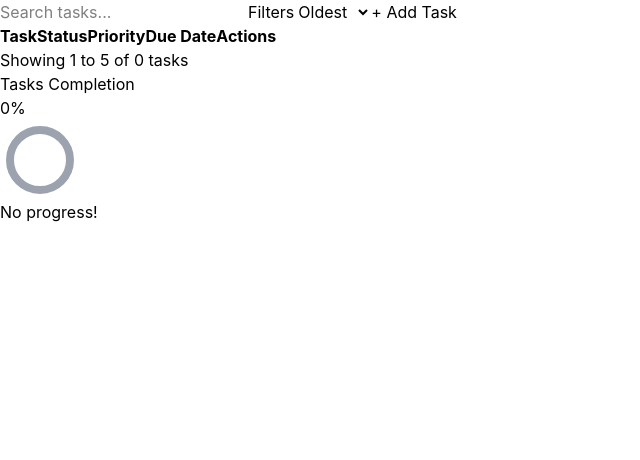
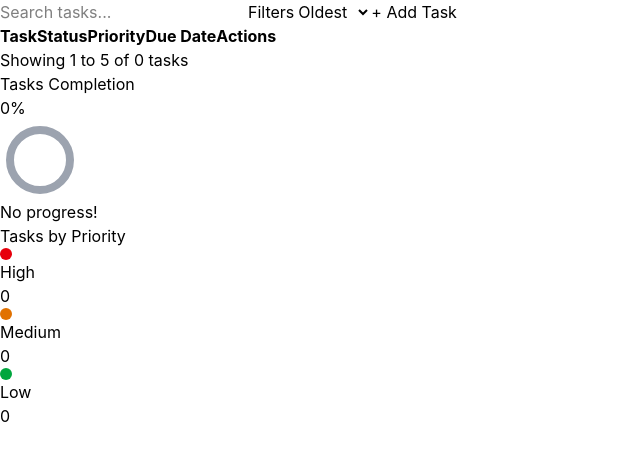
Before and after one commit to malakmuayad11/Taskflow, a React (Vite) app: page / in a window 1280 px wide. Shown: the top 460 px of the page, without its empty margins (0-640 px from the left). Built offline with nearby package versions, Linux system fonts and the light colour scheme.

Commit message:
Implement TasksByPriorityCard for Tasks Overview

```diff
--- /dev/null
+++ b/src/components/TasksOverview/TasksByPriorityCard.tsx
@@ -0,0 +1,39 @@
+import type { Task } from "../../types/Task.ts";
+
+export default function TasksByPriorityCard({ tasks }: { tasks: Task[] }) {
+  const highPriorityTasks: number = tasks.reduce(
+    (count, task) => (task.priority === "High" ? count + 1 : count),
+    0,
+  );
+
+  const mediumPriorityTasks: number = tasks.reduce(
+    (count, task) => (task.priority === "Medium" ? count + 1 : count),
+    0,
+  );
+
+  const lowPriorityTasks: number = tasks.reduce(
+    (count, task) => (task.priority === "Low" ? count + 1 : count),
+    0,
+  );
+
+  return (
+    <section>
+      <h2>Tasks by Priority</h2>
+      <div>
+        <div className="rounded-full w-3 h-3 bg-red-600"></div>
+        <p>High</p>
+        <p>{highPriorityTasks}</p>
+      </div>
+      <div>
+        <div className="rounded-full w-3 h-3 bg-amber-600"></div>
+        <p>Medium</p>
+        <p>{mediumPriorityTasks}</p>
+      </div>
+      <div>
+        <div className="rounded-full w-3 h-3 bg-green-600"></div>
+        <p>Low</p>
+        <p>{lowPriorityTasks}</p>
+      </div>
+    </section>
+  );
+}
--- a/src/pages/App.tsx
+++ b/src/pages/App.tsx
@@ -4,6 +4,7 @@
 import TasksList from "../components/Tasks/TasksList.tsx";
 import TasksCompletionCard from "../components/TasksOverview/TasksCompletionCard";
 import { getTasks } from "../services/localStorageService";
+import TasksByPriorityCard from "../components/TasksOverview/TasksByPriorityCard.tsx";
 
 export default function App() {
   return (
@@ -18,6 +19,7 @@ export default function App() {
     <>
       <TasksList initialTasks={getTasks()} />
       <TasksCompletionCard tasks={getTasks()} />
+      <TasksByPriorityCard tasks={getTasks()} />
     </>
   );
 }
```
